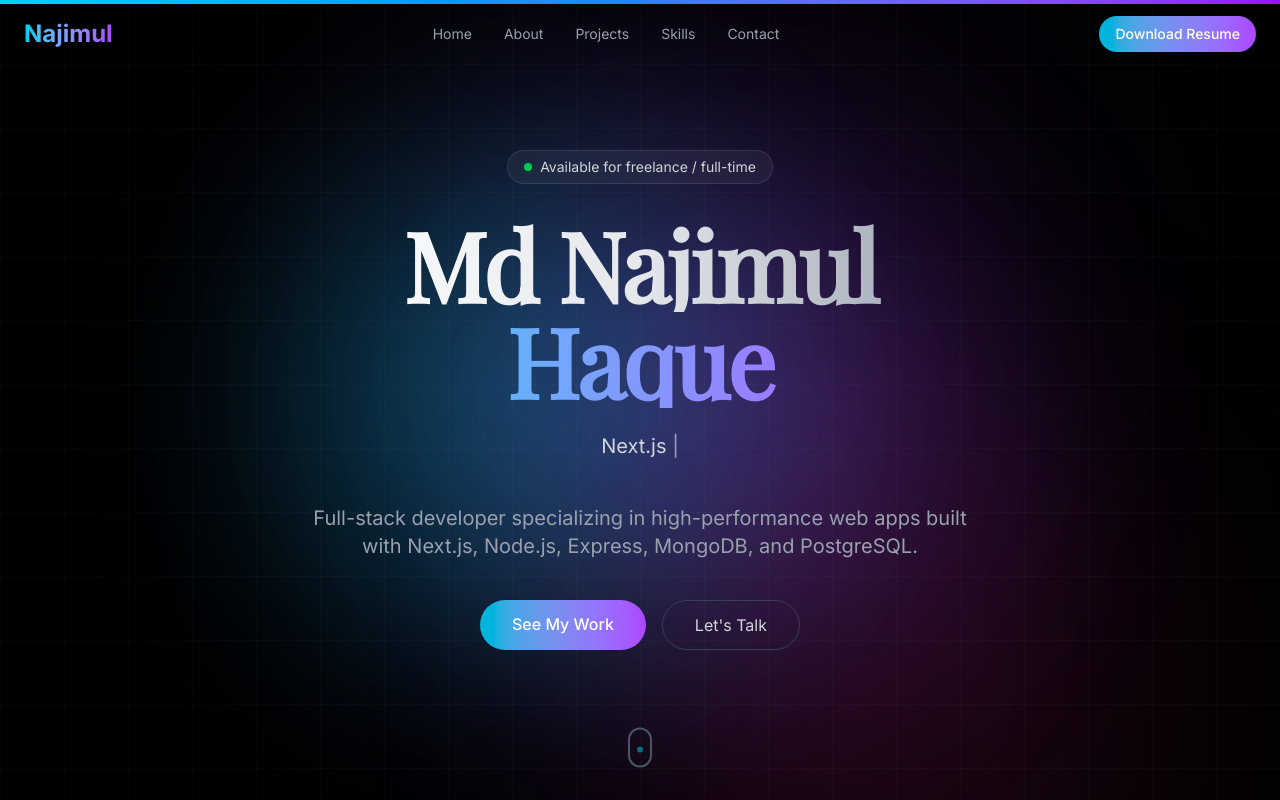
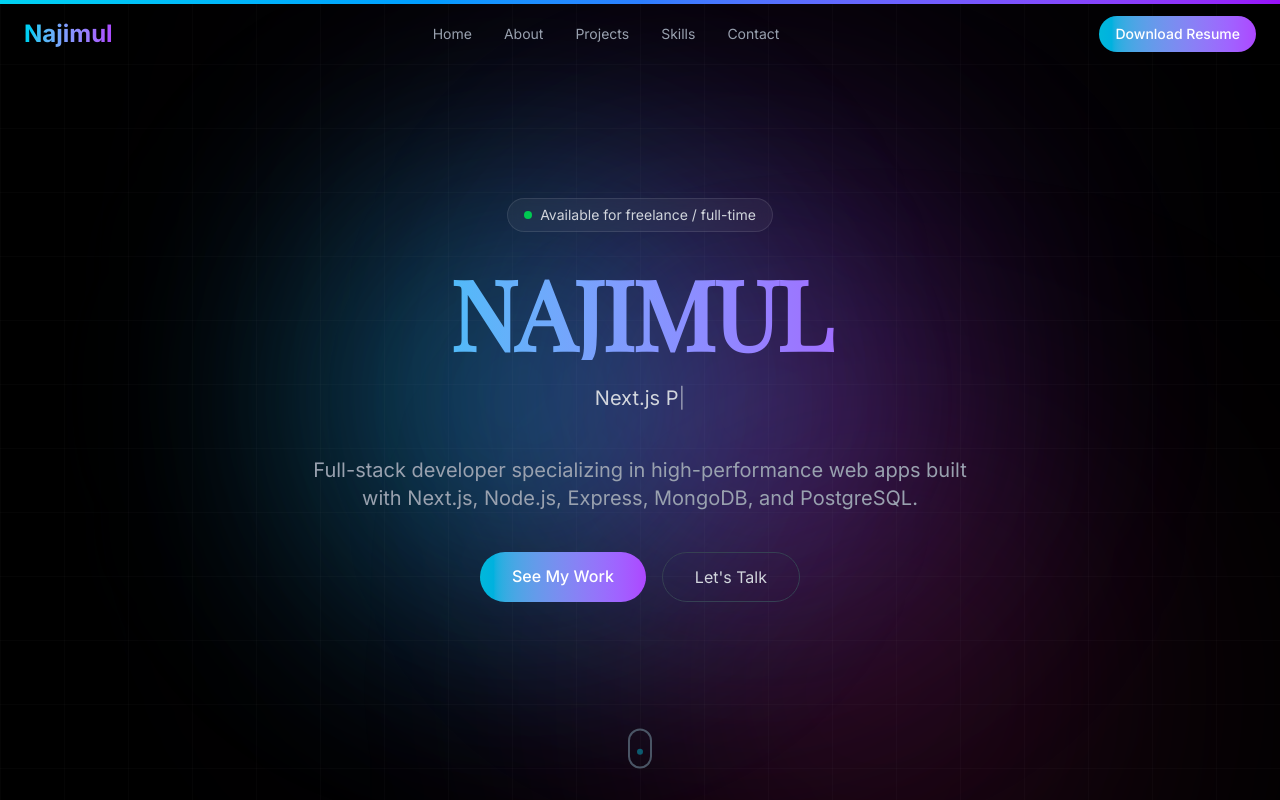
Before and after one commit to najimhaq/najimul-portfolio-cyan, a Next.js app: page / in a window 1280 px wide. Shown: the top 800 px of the page. Built offline with nearby package versions, Linux system fonts and the light colour scheme.

Commit message:
npm updated and aone projects added

```diff
--- a/src/app/data/projectsData.js
+++ b/src/app/data/projectsData.js
@@ -1,10 +1,29 @@
 export const projectsData = [
   {
     id: 1,
+    title: 'Learning Platform',
+    description:
+      'A role-based, cohort-driven learning platform built for learning outcomes—not just course consumption.',
+    techs: [
+      'Next.js',
+      'Better-Auth',
+      'Tailwind',
+      'Express.js',
+      'MongoDB Atlas',
+      'Stripe',
+    ],
+    image: '/skillsphere.png',
+    liveLink: 'https://skillsphere.najimhub.xyz/',
+    githubLink: 'https://github.com/najimhaq/skillsphere-frontend',
+    category: 'ecommerce',
+    featured: true,
+  },
+  {
+    id: 2,
     title: 'E-Commerce Platform',
     description:
       'A full-featured e-commerce website with payment gateway, order tracking, and admin panel.',
-    techs: ['Next.js', 'Tailwind', 'MongoDB', 'Stripe'],
+    techs: ['Next.js', 'Tailwind', 'MongoDB Atlas','Express.js', 'Stripe'],
     image: '/suncart.png',
     liveLink: 'https://suncart-summer-essentials-store-ten.vercel.app/',
     githubLink: 'https://github.com/najimhaq/suncart-summer-essentials-store',
@@ -12,19 +31,18 @@ export const projectsData = [
     featured: true,
   },
   {
-    id: 2,
-    title: 'Task Management App',
-    description:
-      'Real-time task manager for team collaboration with drag and drop support.',
-    techs: ['React', 'Hero UI', 'Tailwind CSS', 'Framer Motion'],
-    image: '/keen.png',
-    liveLink: 'https://keen-friends-keeper.vercel.app/',
-    githubLink: 'https://github.com/najimhaq/keen-friends-keeper',
+    id: 7,
+    title: 'Travel Theme',
+    description: 'Customizable travel theme for developers with animations.',
+    techs: ['Next.js', 'Tailwind', 'MongoDB Atlas','Express.js', 'Stripe'],
+    image: '/wonderlast.png',
+    liveLink: 'https://wonderlast-coral.vercel.app/',
+    githubLink: 'https://github.com/najimhaq/wonderlast-travel-practise',
     category: 'productivity',
     featured: false,
   },
   {
-    id: 3,
+    id: 4,
     title: 'Tracker Platform',
     description: 'Markdown supported blogging platform for content creators.',
     techs: ['React', 'Tailwind', 'Daisy UI'],
@@ -35,7 +53,7 @@ export const projectsData = [
     featured: false,
   },
   {
-    id: 4,
+    id: 5,
     title: 'Portfolio Theme',
     description: 'Penguin ecommerce theme for developers with animations.',
     techs: ['React', 'Framer Motion', 'Tailwind'],
@@ -46,7 +64,7 @@ export const projectsData = [
     featured: false,
   },
   {
-    id: 5,
+    id: 6,
     title: 'Restaurant Theme',
     description:
       'Customizable restaurant theme for developers with animations.',
@@ -58,13 +76,15 @@ export const projectsData = [
     featured: true,
   },
   {
-    id: 6,
-    title: 'Travel Theme',
-    description: 'Customizable travel theme for developers with animations.',
-    techs: ['Next.js', 'Tailwind', 'MongoDB', 'Stripe'],
-    image: '/wonderlast.png',
-    liveLink: 'https://wonderlast-coral.vercel.app/',
-    githubLink: 'https://github.com/najimhaq/wonderlast-travel-practise',
+    id: 7,
+    id: 3,
+    title: 'Task Management App',
+    description:
+      'Real-time task manager for team collaboration with drag and drop support.',
+    techs: ['React', 'Hero UI', 'Tailwind CSS', 'Framer Motion'],
+    image: '/keen.png',
+    liveLink: 'https://keen-friends-keeper.vercel.app/',
+    githubLink: 'https://github.com/najimhaq/keen-friends-keeper',
     category: 'productivity',
     featured: false,
   },
--- a/src/components/layout/Hero.jsx
+++ b/src/components/layout/Hero.jsx
@@ -37,14 +37,14 @@ export default function Hero() {
         </motion.div>
 
         <div className='text-5xl md:text-7xl lg:text-8xl font-bold tracking-tight mb-6'>
-          <TextReveal
+          {/* <TextReveal
             text='Md Najimul'
             delay={0.1}
             className='bg-linear-to-r from-white via-gray-200 to-gray-400 bg-clip-text text-transparent'
-          />
+          /> */}
           <TextReveal
-            text='Haque'
-            delay={0.3}
+            text='NAJIMUL'
+            delay={0.1}
             className='bg-linear-to-r from-cyan-400 to-purple-500 bg-clip-text text-transparent'
           />
         </div>
--- a/src/components/ui/BackToTop.jsx
+++ b/src/components/ui/BackToTop.jsx
@@ -49,7 +49,7 @@ export default function BackToTop() {
           whileHover={{ scale: 1.1, rotate: 5 }}
           whileTap={{ scale: 0.9 }}
           transition={{ type: 'spring', stiffness: 300, damping: 20 }}
-          className='fixed bottom-8 right-8 z-[9998] group'
+          className='fixed bottom-8 right-8 z-9998 group'
           aria-label='Back to top'
         >
           <div className='relative w-14 h-14'>
--- a/src/components/ui/ProjectModal.jsx
+++ b/src/components/ui/ProjectModal.jsx
@@ -27,9 +27,9 @@ export default function ProjectModal({ project, onClose }) {
             <button
               onClick={onClose}
               aria-label='Close project details'
-              className='absolute top-4 right-4 z-10 p-2 rounded-full bg-white/10 hover:bg-white/20 text-white transition-colors'
+              className='absolute top-4 right-4 z-10 p-2 rounded-full bg-red-500/10 hover:bg-white/20 text-white transition-colors'
             >
-              <FaTimes size={16} />
+              <FaTimes size={16} className='text-red-300' />
             </button>
 
             <div className='relative w-full h-64'>
```
Also changed, not shown: package.json (+10 -10 lines), public/skillsphere.png (added), 1 other file (tests, documents, lock files or other folders).
